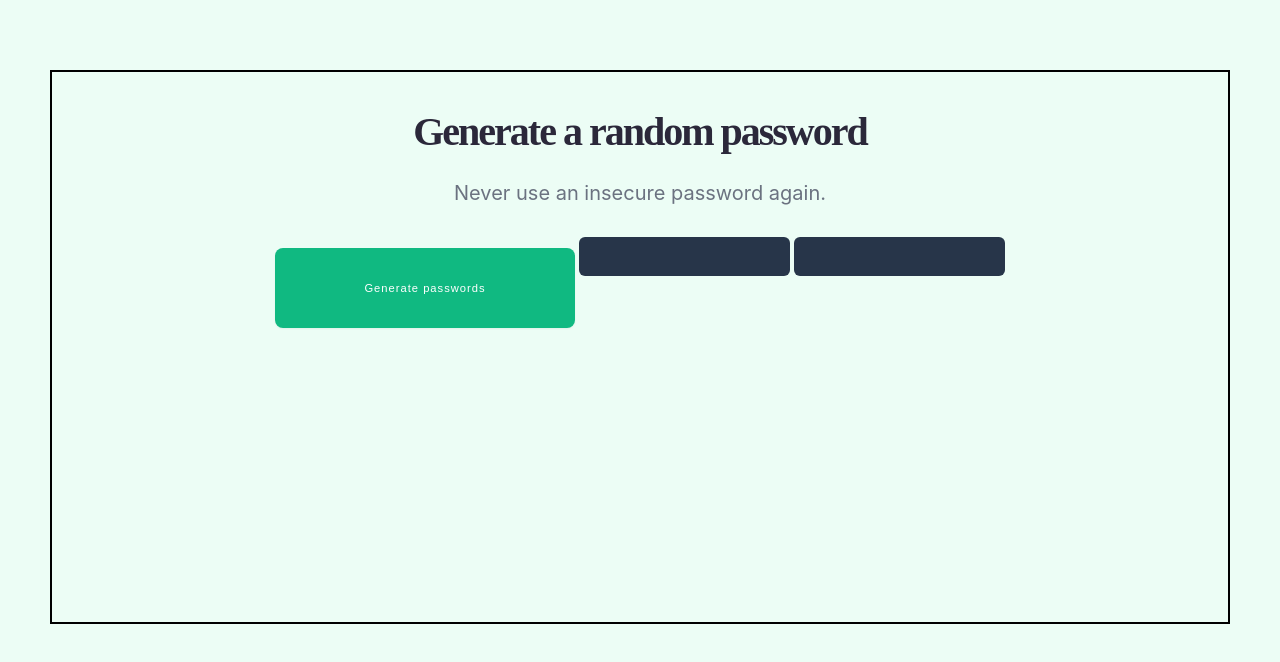
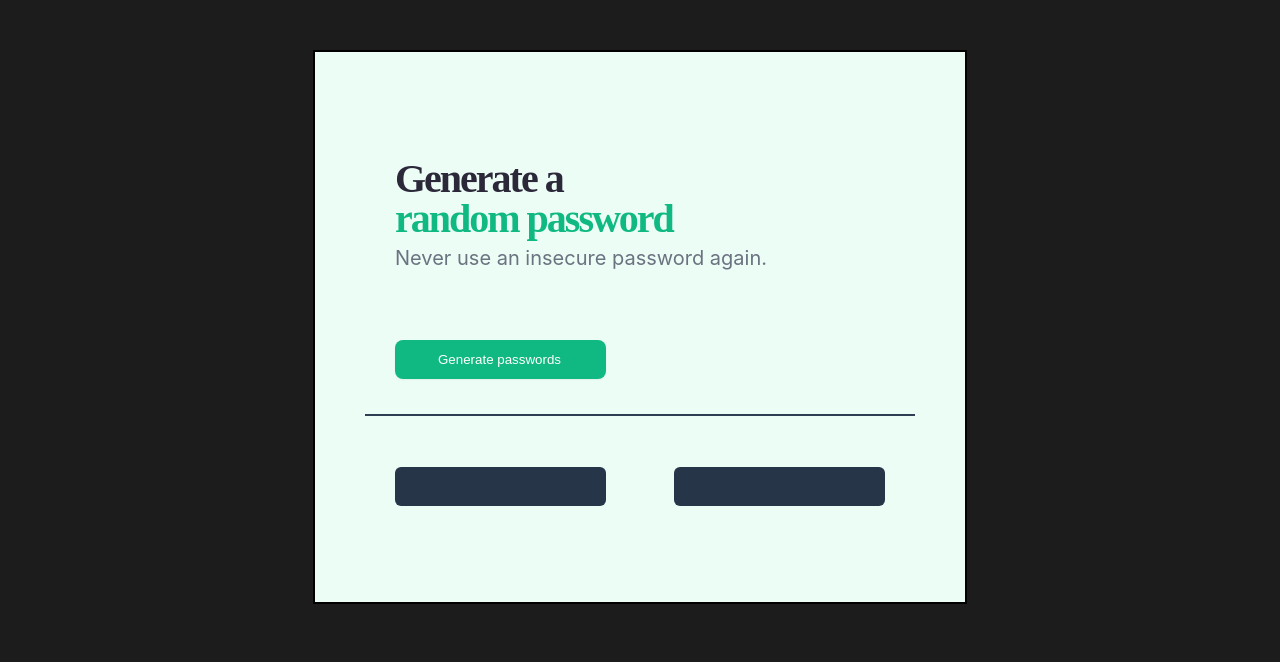
Before and after one commit to djimageonline/password_generator, a plain HTML site: page index.html in a window 1280 px wide. Drawn offline with Linux system fonts and the light colour scheme.

Commit message:
add styling to accomplish desktop only view for now

```diff
--- a/index.css
+++ b/index.css
@@ -1,24 +1,29 @@
 body {
-  margin: 0;
-  background: #ECFDF5;
+  margin: 0 auto;
+  background: #1c1c1c;
 }
 
 .container {
-  margin-top: 70px;
-  margin-left: 50px;
-  margin-right: 50px;
-
+  display: flex;
+  flex-direction: column;
+  justify-content: center;
+  margin: 50px auto;  background-color: #ECFDF5;
   height: 550px;
-  text-align: center;
+  width: 550px;
   border: 2px solid black;
+  padding: 0 50px;
 }
 
-.content-container {
-  height: 400px;
-  margin-top: 40px;
+.top {
   display: block;
-  justify-content: center;
-  align-items: center;
+}
+
+.line {
+  margin: 35px 0;
+  background-color: #2f3e53;
+  width: 100%;
+  max-width: 100%;
+  height: 2px;
 }
 
 h1 {
@@ -27,50 +32,64 @@ h1 {
   font-weight: 800;
   font-size: 40px;
   line-height: 40px;
+  margin-left: 30px;
 /* or 100% */
-
   letter-spacing: -0.05em;
-
 /* night */
-
   color: #2B283A;
 }
-
-
  #header-insecure {
+  margin-top: -20px;
+  margin-left: 30px;
+  margin-bottom: 70px;
   font-family: 'Inter';
   font-style: normal;
   font-weight: 400;
   font-size: 20px;
-  line-height: 28px;
-/* identical to box height, or 140% */
+  color: #6B7280;
+}
+.random-password{
+  color: #10B981;
 
-
-color: #6B7280;
 }
 
 .generate {
-  background: #10B981;
+  margin-left: 30px;
+  display: block;
+  flex-direction: row;
+  padding: 9px 17px 9px 15px;
+  gap: 12px;
+  background-color: #10B981;
   border: none;
   border-radius: 8px;
   box-shadow: 0px 1px 2px rgba(0, 0, 0, 0.05);
   color:white;
-  font-size: 0.7em;
-  font-weight: light;
-  height: 80px;
-  letter-spacing:1px;
-  width: 300px;
-}
-
-.password{
-  display: inline-block;
   width: 211px;
   height: 39px;
   left: 52px;
   top: 396px;
-  color:#5DEF92;
-  margin-top: 10px;
+}
 
-  background: #273549;
+.generate:hover{
+  background-color: #059263;
+}
+
+#passwords-bottom{
+  display: flex;
+  justify-content: space-between;
+  align-items: center;
+}
+
+.password-button {
+  margin-left: 30px;
+  margin-right: 30px;
+  width: 211px;
+  max-width: 211px;
+  height: 39px;
+  color: #5DEF92;
+  background-color: #273549;
   border-radius: 6px;
+  display: flex;
+  justify-content: center;
+  align-items: center;
 }
--- a/index.html
+++ b/index.html
@@ -9,12 +9,16 @@
 </head>
 <body>
   <div class="container">
-    <div class="content-container">
-      <h1>Generate a <span class="random-password">random password</span></h1>
-      <p id="header-insecure">Never use an insecure password again.</p>
-      <button class="generate" onclick="generatePassword()">Generate passwords</button>
-      <p id="password1-el" class="password"></p>
-      <p id="password2-el"class="password"></p>
+      <div id="top">
+        <h1>Generate a <br><span class="random-password">random password</span></h1>
+        <p id="header-insecure">Never use an insecure password again.</p>
+        <button class="generate" onclick="generatePassword()">Generate passwords</button>
+      </div>
+      <div class="line"></div>
+      <div id="passwords-bottom">
+        <p id="password1-el" class="password-button"></p>
+        <p id="password2-el"class="password-button"></p>
+      </div>
     </div>
   </div>
   <script src="index.js"></script>
```
Also changed, not shown: img/icons8-clone-figure-16.png (added).
